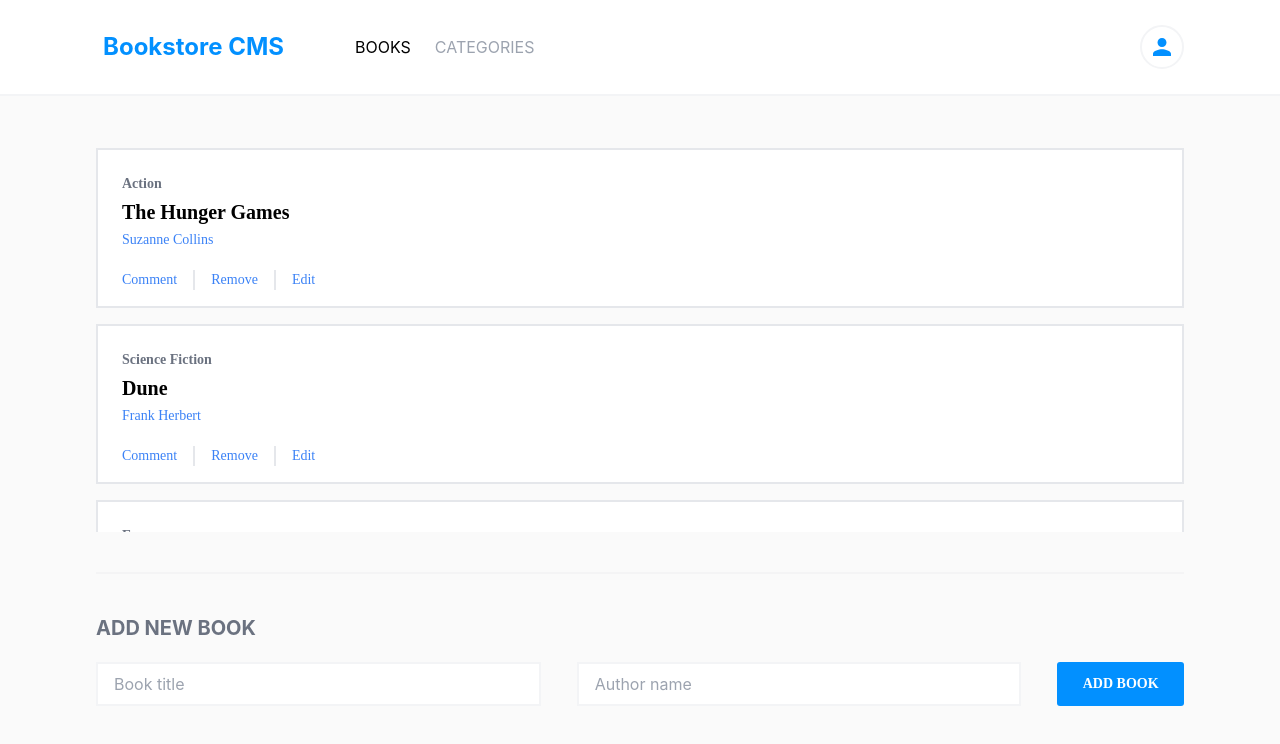
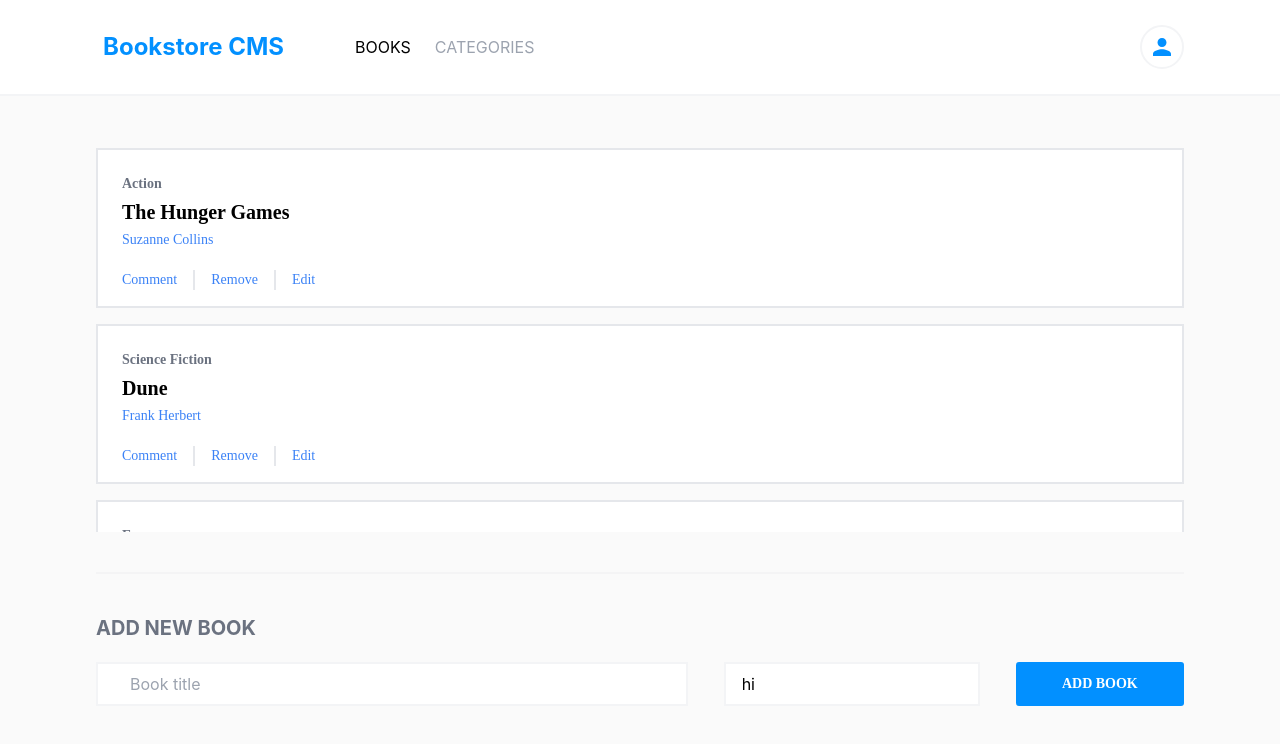
Before and after one commit to Mofuhidy/bookstore-react, a React (Create React App) app: page / in a window 1280 px wide. Shown: the top 744 px of the page. Built offline with nearby package versions, Linux system fonts and the light colour scheme.

Commit message:
Fix the input padding

```diff
--- a/src/components/AddNewBook.js
+++ b/src/components/AddNewBook.js
@@ -7,8 +7,8 @@ function AddNewBook() {
           Add New Book
         </h2>
         <form className=" flex justify-between gap-9">
-          <input type="text" name="bookName" placeholder="Book title" className=" placeholder:pl-4 placeholder:text-gray-400 w-[42rem] border-gray-100 border-solid border-2" />
-          <input type="text" name="bookAuthor" placeholder="Author name" className=" placeholder:pl-4 placeholder:text-gray-400 w-[42rem] border-gray-100 border-solid border-2" />
+          <input type="text" name="bookName" placeholder="Book title" className=" placeholder:pl-4 placeholder:text-gray-400 w-[42rem] border-gray-100 border-solid border-2 pl-4" />
+          <input type="text" name="bookAuthor" placeholder="Author name" className=" w-64 placeholder:pl-4 placeholder:text-gray-400 border-gray-100 border-solid border-2 pl-4" value="hi" />
           <button type="submit" className=" uppercase bg-[#0290ff] text-white w-48 h-11 rounded-[3px] roboto font-bold text-sm">Add book</button>
         </form>
       </div>
```
